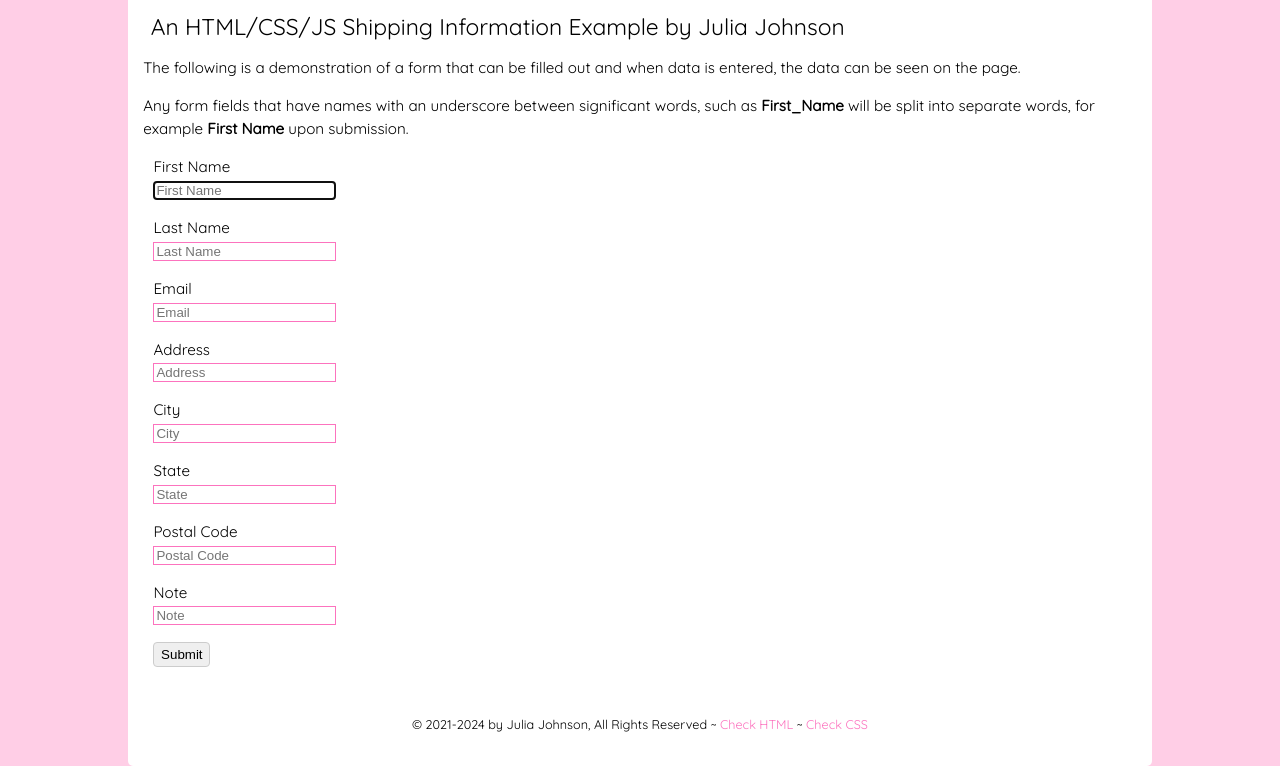
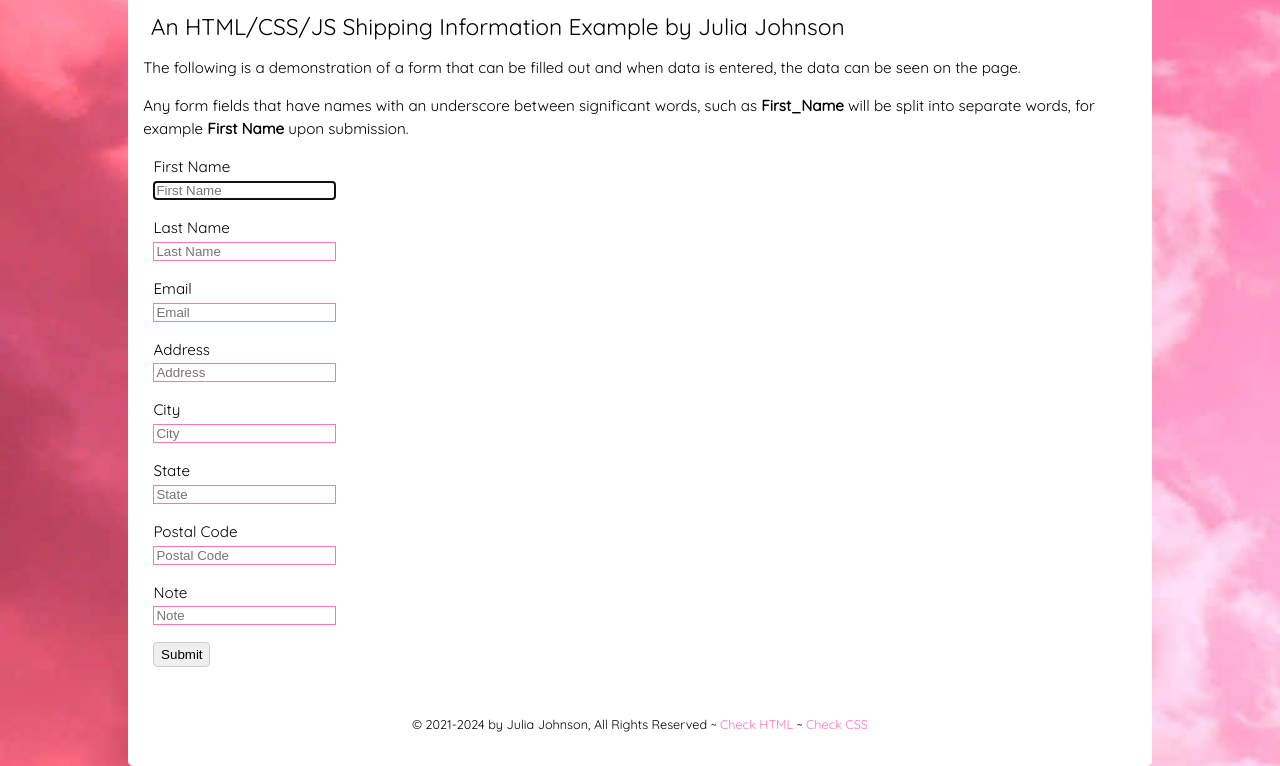
Before and after one commit to chae1n/Form-Processing, a plain HTML site: page index.html in a window 1280 px wide. Shown: the part 126-892 px from the top of the page. Drawn offline with nearby package versions, Linux system fonts and the light colour scheme; files whose address does not match are found by name.

Commit message:
Update main.css

```diff
--- a/main.css
+++ b/main.css
@@ -7,7 +7,7 @@ html {
     font-family: 'Quicksand', sans-serif;
     font-size: 0.95em;
     line-height: 1.5em;
-    background-image: url("../IMG/background.jpg");
+    background-image: url("background.jpg");
     background-repeat: repeat;
     background-size: 2000px 1200px;
 }
```
